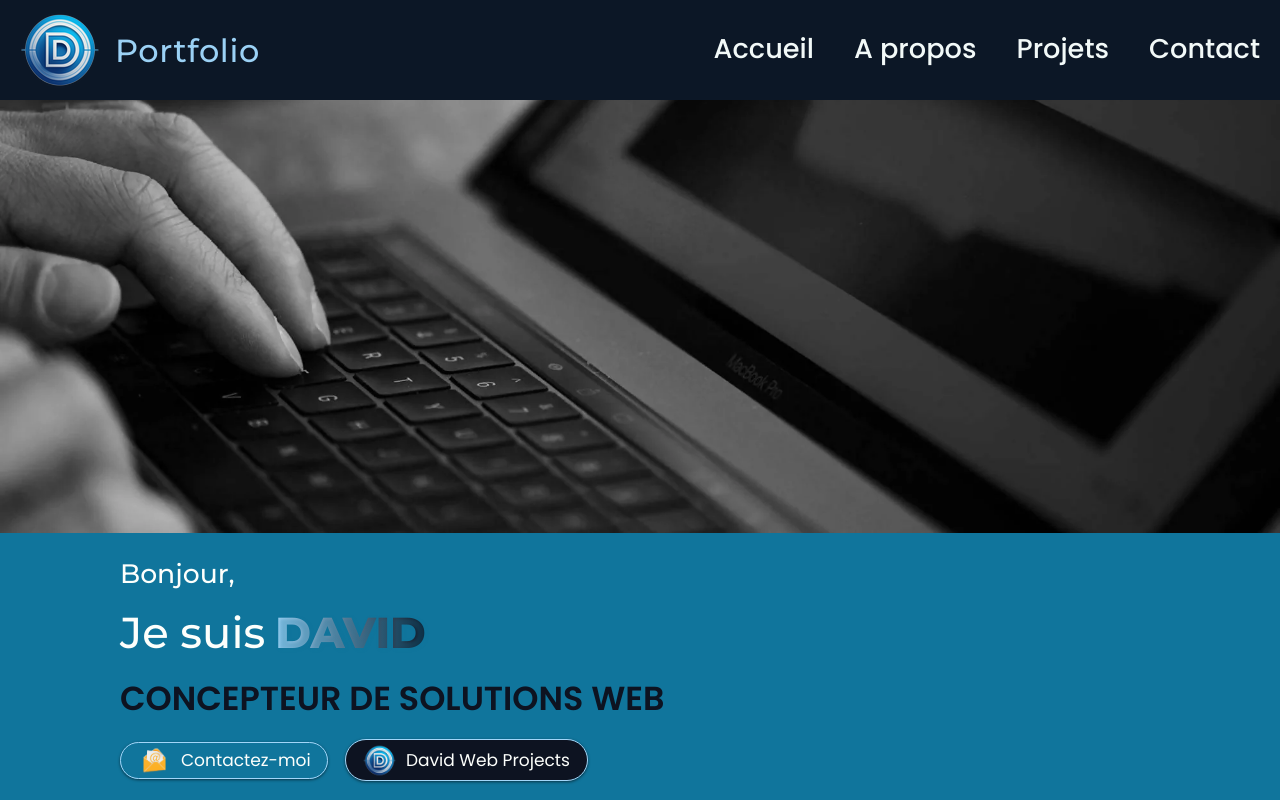
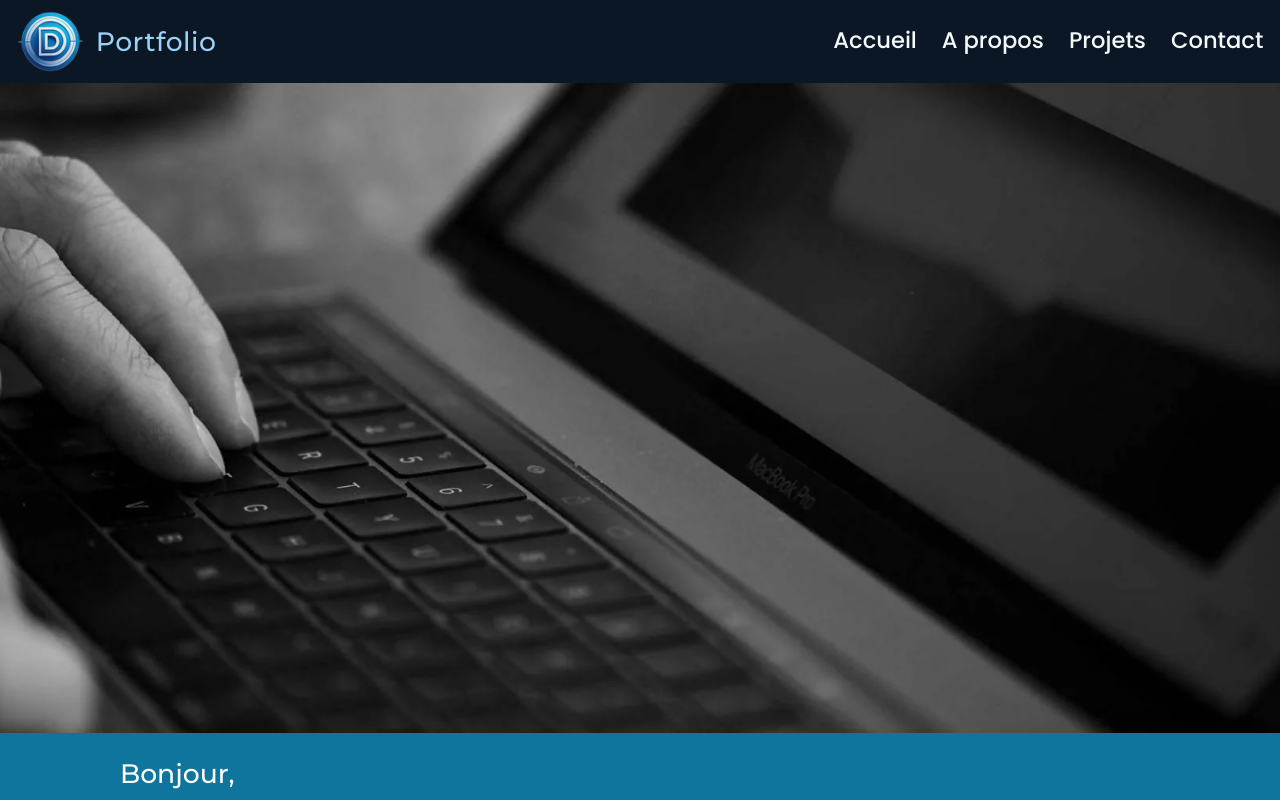
Before and after one commit to DavidDevPro/portfolioV2, a React (Vite) app: page / in a window 1280 px wide. Shown: the top 800 px of the page. Built offline with nearby package versions, Linux system fonts and the light colour scheme.

Commit message:
Related#5: Header responsive

```diff
--- a/src/sass/components/Header.scss
+++ b/src/sass/components/Header.scss
@@ -1,3 +1,6 @@
+/*╔═════════════════════════════════════════════════════╗
+   🖥️ ==> HEADER
+  ╚═════════════════════════════════════════════════════╝ */
 @use "../utils/mixins" as *;
 @use "../utils/variables" as *;
 
@@ -38,6 +41,7 @@ header {
         gap: 15px;
 
         &_img {
+          width: 80px;
           animation: floatingLogo 4s ease-in-out infinite;
 
           @keyframes floatingLogo {
@@ -63,27 +67,6 @@ header {
         align-items: center;
         gap: 30px;
         transition: all 500ms ease-out;
-        @media screen and (max-width: 768px) {
-          display: flex;
-          flex-direction: column;
-          justify-content: center;
-          align-items: center;
-          width: 100%;
-          height: 100vh;
-          position: absolute;
-          top: 100px;
-          left: -100%;
-          opacity: 0;
-          transition: left 500ms ease-out, opacity 500ms ease-out,
-            background-color 500ms ease-out;
-          gap: 40px;
-
-          &.active {
-            background-color: $primary_color;
-            left: 0px;
-            opacity: 1;
-          }
-        }
 
         &_item {
           @include poppins;
@@ -128,3 +111,120 @@ header {
     }
   }
 }
+
+/* ~~~~~~~~~~~~~~~~~~~~~~~~~~~~~~~~~~~~~~
+ ===> 🖥️ MEDIA QUERY : Max-width 1920px
+ * ~~~~~~~~~~~~~~~~~~~~~~~~~~~~~~~~~~~~~~ */
+@media screen and (max-width: 1920px) {
+  header {
+    height: 5.208vw;
+
+    .navigation {
+      padding: 0 1.041vw;
+      height: 5.208vw;
+
+      &_container {
+        &_logo {
+          letter-spacing: 0.031vw;
+          font-size: 1.666vw;
+          gap: 0.781vw;
+
+          &_img {
+            width: 4.166vw;
+          }
+        }
+
+        &_menu {
+          gap: 1.562vw;
+
+          &_item {
+            font-size: 1.416vw;
+
+            &::after {
+              content: "";
+              height: 0.156vw;
+              border-radius: 0.104vw;
+            }
+          }
+        }
+      }
+    }
+  }
+}
+
+/* ~~~~~~~~~~~~~~~~~~~~~~~~~~~~~~~~~~~~~~
+ ===> 🖥️ MEDIA QUERY : Max-width 1600px
+ * ~~~~~~~~~~~~~~~~~~~~~~~~~~~~~~~~~~~~~~ */
+@media screen and (max-width: 1600px) {
+  header {
+    height: 83.3px;
+
+    .navigation {
+      padding: 0 16.65px;
+      height: 83.3px;
+
+      &_container {
+        &_logo {
+          letter-spacing: 0.5px;
+          font-size: 26.65px;
+          gap: 12.49px;
+
+          &_img {
+            width: 66.65px;
+          }
+        }
+
+        &_menu {
+          gap: 24.99px;
+
+          &_item {
+            font-size: 22.65px;
+
+            &::after {
+              content: "";
+              height: 2.49px;
+              border-radius: 1.66px;
+            }
+          }
+        }
+      }
+    }
+  }
+}
+
+/* ~~~~~~~~~~~~~~~~~~~~~~~~~~~~~~~~~~~~~~
+ ===> 🖥️ MEDIA QUERY : Max-width 768px
+ * ~~~~~~~~~~~~~~~~~~~~~~~~~~~~~~~~~~~~~~ */
+@media screen and (max-width: 768px) {
+  .navigation {
+    padding: 0 20px;
+    height: 83px;
+    opacity: 1;
+  }
+  .navigation_container_menu {
+    display: flex;
+    flex-direction: column;
+    justify-content: center;
+    align-items: center;
+    width: 100%;
+    height: 100vh;
+    position: absolute;
+    top: 83px;
+    left: -100%;
+    opacity: 0;
+    transition: left 500ms ease-out, opacity 500ms ease-out,
+      background-color 500ms ease-out;
+    gap: 40px;
+
+    &.active {
+      background-color: $primary_color;
+      left: 0px;
+      opacity: 1;
+    }
+  }
+  .menu_hamburger_icon {
+    display: block;
+    cursor: pointer;
+    color: $secondary100_color;
+  }
+}
--- a/src/sass/components/HomeBanner.scss
+++ b/src/sass/components/HomeBanner.scss
@@ -13,11 +13,11 @@
 /* ~~~~~~~~~~~~~~~~~~~~~~~~~~~~~~~~~~~~~~
  ===> 🖥️ MEDIA QUERY : Max-width 1920px
  * ~~~~~~~~~~~~~~~~~~~~~~~~~~~~~~~~~~~~~~ */
-@media screen and (max-width: 1920px) {
-  .banner_img {
-    height: 33.854vw;
-  }
-}
+// @media screen and (max-width: 1920px) {
+//   .banner_img {
+//     height: 33.854vw;
+//   }
+// }
 @media screen and (max-width: 768px) {
   .banner_img {
     height: 350px;
--- a/src/sass/pages/ContactPage.scss
+++ b/src/sass/pages/ContactPage.scss
@@ -13,7 +13,7 @@
         /* Transition douce à mi-hauteur */ rgba(25, 40, 70, 1) 100%
           /* Couleur finale en bas */
       ),
-      url(../images/homeBanner.webp);
+      url(/images/homeBanner.webp);
     background-size: cover;
     background-repeat: no-repeat;
     position: relative;
```
